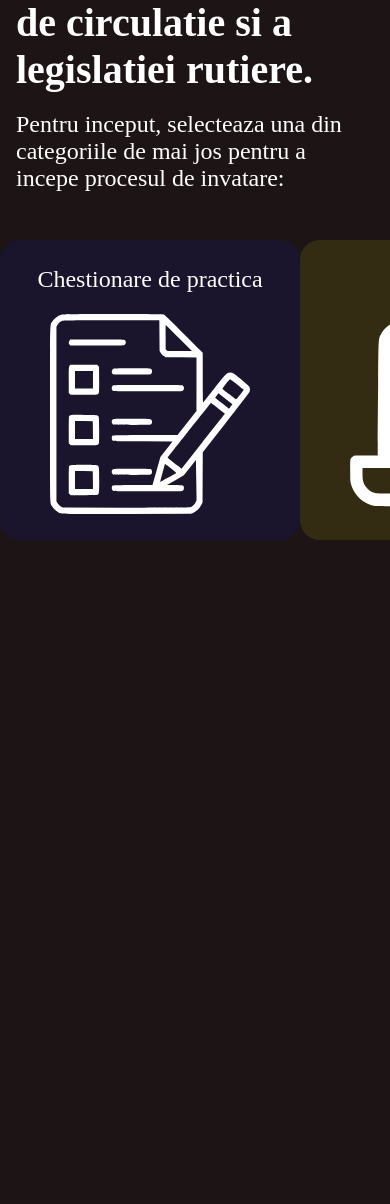
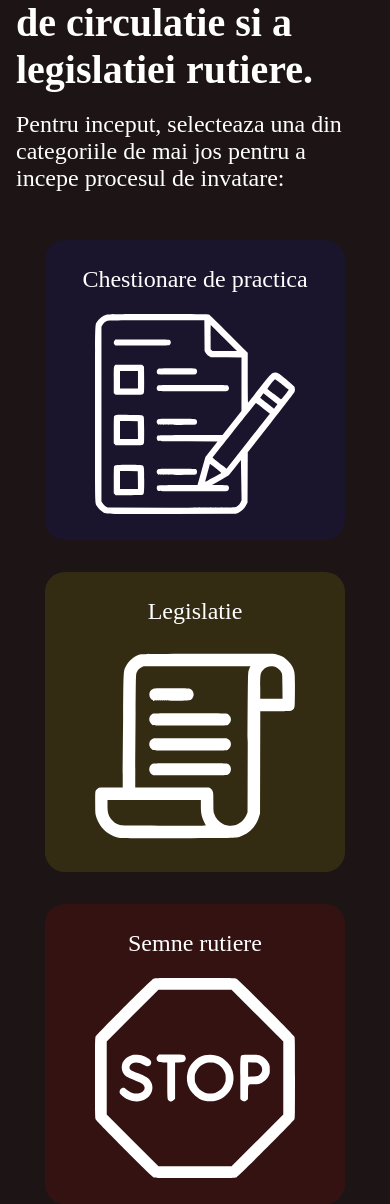
Before and after one commit to paulazoitei/Romanian-Traffic-Signs-Tutor, a PHP site: page /mediu-invatare.html in a window 390 px wide; the page is wider, and only the part inside the window is pictured. Shown: the part 668-1872 px from the top of that part. Before the commit the page ends 1208 px from the top of that part, so only its background shows below. Run offline with PHP 8.4, Linux system fonts and the light colour scheme.

Commit message:
quick responsive fix

```diff
--- a/learn.css
+++ b/learn.css
@@ -54,3 +54,9 @@
 .option-title {
   font-size: 1.5rem;
 }
+@media (max-width: 1100px) {
+  .options {
+    flex-wrap: wrap;
+    row-gap: 2rem;
+  }
+}
```
